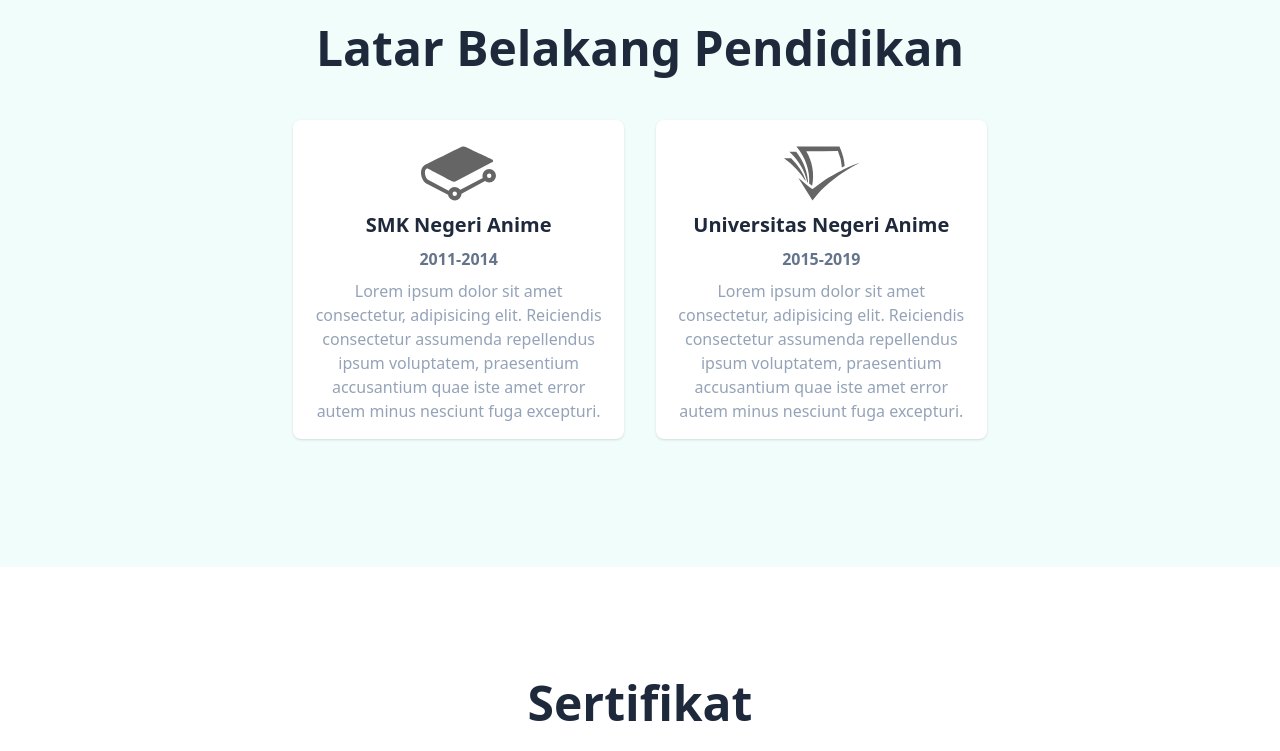
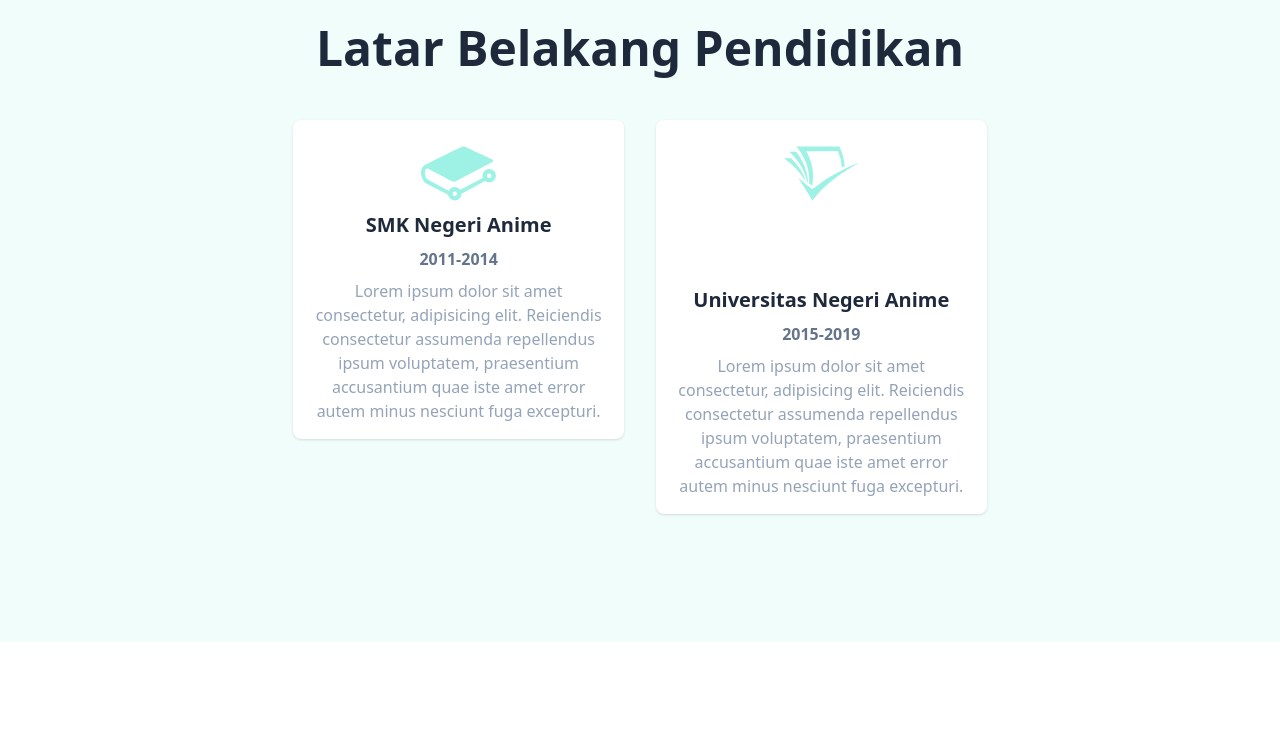
Before and after one commit to newridho/tailwind-portfolio, a website: page index.html in a window 1280 px wide. Shown: the part 1480-2231 px from the top of the page. Drawn offline with Linux system fonts and the light colour scheme.

Commit message:
change img to svg, and change footer credit

```diff
--- a/index.html
+++ b/index.html
@@ -158,9 +158,11 @@
                     <div class="w-full md:w-1/2 p-4 text-center">
                         <div class="bg-white p-4 max-w-xl shadow rounded-lg">
                             <div class="w-[75px] mx-auto group select-none">
-                                <a href="#" class="opacity-60 grayscale transition duration-500 group-hover:opacity-100 hover:grayscale-0">
-                                    <img src="dist/images/brand/gitbook.svg" class="w-full" alt="SMK Icon" />
-                                </a>
+                                    <svg role="img" class="w-full fill-current opacity-60 group-hover:opacity-100 text-teal-300 group-hover:text-teal-400 transition duration-500" viewBox="0 0 24 24" xmlns="http://www.w3.org/2000/svg">
+                                        <title>GitBook</title>
+                                        <path d="M10.802 17.77a.703.703 0 11-.002 1.406.703.703 0 01.002-1.406m11.024-4.347a.703.703 0 11.001-1.406.703.703 0 01-.001 1.406m0-2.876a2.176 2.176 0 00-2.174 2.174c0 .233.039.465.115.691l-7.181 3.823a2.165 2.165 0 00-1.784-.937c-.829 0-1.584.475-1.95 1.216l-6.451-3.402c-.682-.358-1.192-1.48-1.138-2.502.028-.533.212-.947.493-1.107.178-.1.392-.092.62.027l.042.023c1.71.9 7.304 3.847 7.54 3.956.363.169.565.237 1.185-.057l11.564-6.014c.17-.064.368-.227.368-.474 0-.342-.354-.477-.355-.477-.658-.315-1.669-.788-2.655-1.25-2.108-.987-4.497-2.105-5.546-2.655-.906-.474-1.635-.074-1.765.006l-.252.125C7.78 6.048 1.46 9.178 1.1 9.397.457 9.789.058 10.57.006 11.539c-.08 1.537.703 3.14 1.824 3.727l6.822 3.518a2.175 2.175 0 002.15 1.862 2.177 2.177 0 002.173-2.14l7.514-4.073c.38.298.853.461 1.337.461A2.176 2.176 0 0024 12.72a2.176 2.176 0 00-2.174-2.174"/>
+                                    </svg>
+                                <!-- </a> -->
                             </div>
                             <h2 class="text-xl font-semibold text-slate-800">SMK Negeri Anime</h2>
                             <h6 class="text-md font-semibold text-slate-500 mt-2">2011-2014</h6>
@@ -170,9 +172,11 @@
                     <div class="w-full md:w-1/2 p-4 text-center">
                         <div class="bg-white p-4 max-w-xl shadow rounded-lg">
                             <div class="w-[75px] mx-auto group select-none">
-                                <a href="#" class="opacity-60 grayscale transition duration-500 group-hover:opacity-100 hover:grayscale-0">
-                                    <img src="dist/images/brand/semanticscholar.svg" class="w-full" alt="SMK Icon" />
-                                </a>
+                                <svg role="img" class="w-full fill-current opacity-60 group-hover:opacity-100 text-teal-300 group-hover:text-teal-400 transition duration-500" viewBox="0 0 24 24" xmlns="http://www.w3.org/2000/svg">
+                                    <title>GitBook</title>
+                                    <path d="M24 8.609c-.848.536-1.436.83-2.146 1.245-4.152 2.509-8.15 5.295-11.247 8.981l-1.488 1.817-4.568-7.268c1.021.814 3.564 3.098 4.603 3.599l3.356-2.526c2.336-1.644 8.946-5.226 11.49-5.848ZM8.046 15.201c.346.277.692.537.969.744.761-3.668.121-7.613-1.886-11.039 3.374-.052 6.731-.087 10.105-.139a14.794 14.794 0 0 1 1.298 5.295c.294-.156.588-.294.883-.433-.104-1.868-.641-3.91-1.662-6.263-4.602-.018-9.188-.018-13.79-.018 2.993 3.547 4.36 7.839 4.083 11.853Zm-.623-.484c.087.086.191.155.277.225-.138-3.409-1.419-6.887-3.824-9.881H1.73c3.098 2.855 4.984 6.299 5.693 9.656Zm-.744-.658c.104.087.208.173.329.277-.9-2.526-2.492-5.018-4.741-7.198H0c2.89 2.076 5.122 4.481 6.679 6.921Z"/>
+                                </svg>
+                                <svg role="img" viewBox="0 0 24 24" xmlns="http://www.w3.org/2000/svg"><title>Semantic Scholar</title></svg>
                             </div>
                             <h2 class="text-xl font-semibold text-slate-800">Universitas Negeri Anime</h2>
                             <h6 class="text-md font-semibold text-slate-500 mt-2">2015-2019</h6>
@@ -197,7 +201,7 @@
                         <div class="h-15 aspect-[3/4] rounded-lg overflow-hidden relative bg-white shadow-md group">
                             <div class="w-full h-full bg-[url('../dist/images/1st.png')] bg-cover bg-center absolute group-hover:scale-125 transition-all duration-500 group-hover:rotate-12"></div>
                             <div class="w-3/4 md:w-full lg:w-3/4 p-8 bg-white absolute bottom-0 rounded-tr-lg group-hover:bg-teal-400 transition-all duration-500">
-                                <p class="text-xl md:text-lg text-slate-800 font-bold  group-hover:text-white transition-all duration-500">Oleh Aniplex</p>
+                                <p class="text-xl md:text-lg text-slate-800 font-bold group-hover:text-white transition-all duration-500">Oleh Aniplex</p>
                                 <p class="text-base text-slate-600 font-semibold  group-hover:text-white transition-all duration-500">09 September 2011</p>
                             </div>
                         </div>
@@ -206,7 +210,7 @@
                         <div class="h-15 aspect-[3/4] rounded-lg overflow-hidden relative bg-white shadow-md group">
                             <div class="w-full h-full bg-[url('../dist/images/3rd.png')] bg-cover bg-center absolute group-hover:scale-125 transition-all duration-500 group-hover:rotate-12"></div>
                             <div class="w-3/4 md:w-full lg:w-3/4 p-8 bg-white absolute bottom-0 rounded-tr-lg group-hover:bg-teal-400 transition-all duration-500">
-                                <p class="text-xl md:text-lg text-slate-800 font-bold  group-hover:text-white transition-all duration-500">Oleh ufotable</p>
+                                <p class="text-xl md:text-lg text-slate-800 font-bold group-hover:text-white transition-all duration-500">Oleh ufotable</p>
                                 <p class="text-base text-slate-600 font-semibold  group-hover:text-white transition-all duration-500">20 September 2000</p>
                             </div>
                         </div>
@@ -215,7 +219,7 @@
                         <div class="h-15 aspect-[3/4] rounded-lg overflow-hidden relative bg-white shadow-md group">
                             <div class="w-full h-full bg-[url('../dist/images/2nd.png')] bg-cover bg-center absolute group-hover:scale-125 transition-all duration-500 group-hover:rotate-12"></div>
                             <div class="w-3/4 md:w-full lg:w-3/4 p-8 bg-white absolute bottom-0 rounded-tr-lg group-hover:bg-teal-400 transition-all duration-500">
-                                <p class="text-xl md:text-lg text-slate-800 font-bold  group-hover:text-white transition-all duration-500">Oleh MAPPA</p>
+                                <p class="text-xl md:text-lg text-slate-800 font-bold group-hover:text-white transition-all duration-500">Oleh MAPPA</p>
                                 <p class="text-base text-slate-600 font-semibold  group-hover:text-white transition-all duration-500">25 Desember 2006</p>
                             </div>
                         </div>
@@ -272,19 +276,19 @@
                             </div>
                         </div>
                     </div>
-                    <div class="h-[300px] w-full aspect-[3/4]md:aspect-[3/4] lg:aspect-[3/4] rounded-lg overflow-hidden shadow-md group">
+                    <div class="h-[300px] w-full aspect-[3/4] md:aspect-[3/4] lg:aspect-[3/4] rounded-lg overflow-hidden shadow-md group">
                         <div class="w-full h-full bg-[url('../dist/images/h2.png')] bg-cover bg-center"></div>
                     </div>
-                    <div class="h-[300px] w-full aspect-[3/4]md:aspect-[3/4] lg:aspect-[3/4] rounded-lg overflow-hidden shadow-md group">
+                    <div class="h-[300px] w-full aspect-[3/4] md:aspect-[3/4] lg:aspect-[3/4] rounded-lg overflow-hidden shadow-md group">
                         <div class="w-full h-full bg-[url('../dist/images/h3.png')] bg-cover bg-center"></div>
                     </div>
-                    <div class="h-[300px] w-fullmd:aspect-[3/4] lg:aspect-[3/4] rounded-lg overflow-hidden shadow-md group">
+                    <div class="h-[300px] w-full md:aspect-[3/4] lg:aspect-[3/4] rounded-lg overflow-hidden shadow-md group">
                         <div class="w-full h-full bg-[url('../dist/images/h1.png')] bg-cover bg-center"></div>
                     </div>
-                    <div class="h-[300px] w-full aspect-[3/4]md:aspect-[3/4] lg:aspect-[3/4] rounded-lg overflow-hidden shadow-md group">
+                    <div class="h-[300px] w-full aspect-[3/4] md:aspect-[3/4] lg:aspect-[3/4] rounded-lg overflow-hidden shadow-md group">
                         <div class="w-full h-full bg-[url('../dist/images/h2.png')] bg-cover bg-center"></div>
                     </div>
-                    <div class="h-[300px] w-full aspect-[3/4]md:aspect-[3/4] lg:aspect-[3/4] rounded-lg overflow-hidden shadow-md group">
+                    <div class="h-[300px] w-full aspect-[3/4] md:aspect-[3/4] lg:aspect-[3/4] rounded-lg overflow-hidden shadow-md group">
                         <div class="w-full h-full bg-[url('../dist/images/h3.png')] bg-cover bg-center"></div>
                     </div>
                 </div>
@@ -409,8 +413,7 @@
             </div>
         </div>
         <div class="w-full mt-4 p-6 flex flex-wrap justify-center items-center bg-[#1C2940]">
-            <p class="text-base self-center bg-yellow-300 text-white font-thin">All rights reserved © Copyright 2023. Template Crafted by <span class="text-md text-white font-semibold underline decoration-2 hover:text-teal-400">Hayasaca</span></p>
-            <p class="text-base self-center bg-sky-300 text-white font-thin">Powered by Tailwindcss <span class="text-md text-white font-semibold underline decoration-2 hover:text-teal-400">Tailwindcss</span></p>
+            <p class="text-base text-center text-white font-thin">All rights reserved © Copyright 2023. Template Crafted by <span class="text-md text-white font-semibold underline decoration-2 hover:text-teal-400">Hayasaca</span></p>
         </div>
     </footer>
     <!-- Footer End -->
```
Also changed, not shown: dist/images/brand/facebook.svg (deleted), dist/images/brand/gitbook.svg (deleted), dist/images/brand/gmail.svg (deleted), dist/images/brand/gmaps.svg (deleted), dist/images/brand/instagram.svg (deleted), dist/images/brand/linkedin.svg (deleted), dist/images/brand/semanticscholar.svg (deleted), dist/images/brand/twitter.svg (deleted), dist/images/brand/whatsapp.svg (deleted), dist/output.css.
